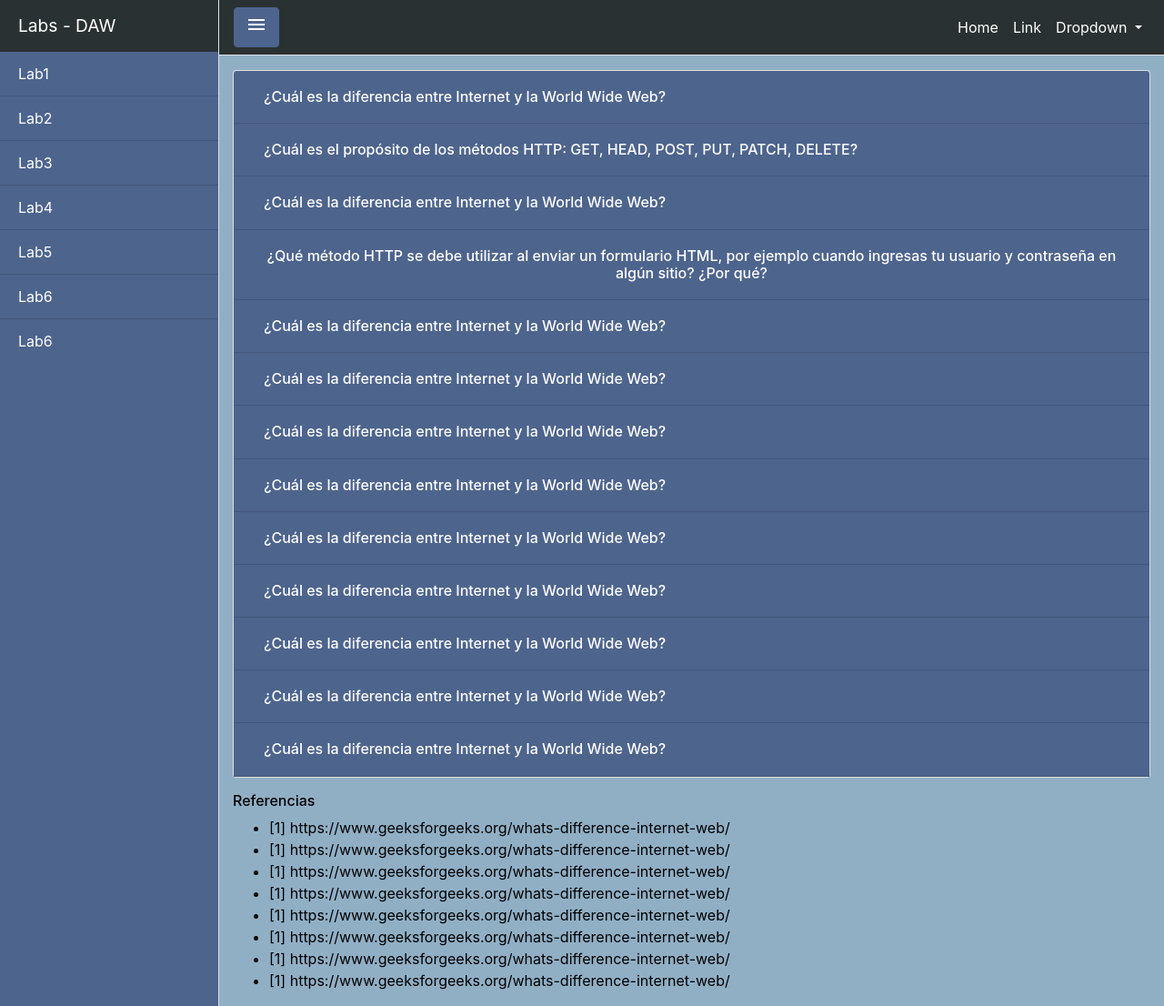
After one commit to A01207490/Bloque-1, a PHP site: page /lab1.html in a window 1280 px wide. The commit adds this page. Shown: the whole page at 91% size. Run offline with PHP 8.4, Linux system fonts and the light colour scheme.

Commit message:
Avance lab1

```diff
--- /dev/null
+++ b/lab1.html
@@ -0,0 +1,311 @@
+<!DOCTYPE html>
+<html lang="en">
+<head>
+  <meta charset="utf-8">
+  <meta name="viewport" content="width=device-width, initial-scale=1, shrink-to-fit=no">
+  <meta name="description" content="">
+  <meta name="author" content="">
+  <title>Labs - DAW</title>
+  <!-- Custom SASS for this template -->
+  <link href="main.css" rel="stylesheet">
+  <!-- Google Material Icons -->
+  <link href="https://fonts.googleapis.com/icon?family=Material+Icons" rel="stylesheet">
+</head>
+
+<body>
+  <div class="d-flex bg-info" id="wrapper">
+
+    <!-- Sidebar -->
+    <div class="bg-secondary border-right" id="sidebar-wrapper">
+      <div class="sidebar-heading bg-primary text-light">Labs - DAW</div>
+      <div class="list-group list-group-flush">
+        <a href="#" class="list-group-item list-group-item-action bg-secondary text-light">Lab1</a>
+        <a href="#" class="list-group-item list-group-item-action bg-secondary text-light">Lab2</a>
+        <a href="#" class="list-group-item list-group-item-action bg-secondary text-light">Lab3</a>
+        <a href="#" class="list-group-item list-group-item-action bg-secondary text-light">Lab4</a>
+        <a href="#" class="list-group-item list-group-item-action bg-secondary text-light">Lab5</a>
+        <a href="#" class="list-group-item list-group-item-action bg-secondary text-light">Lab6</a>
+        <a href="#" class="list-group-item list-group-item-action bg-secondary text-light">Lab6</a>
+      </div>
+    </div>
+    <!-- /#sidebar-wrapper -->
+
+    <!-- Page Content -->
+    <div id="page-content-wrapper">
+
+      <nav class="navbar navbar-expand-lg navbar-light bg-primary border-bottom">
+        <button class="btn btn-secondary" id="menu-toggle"><i class="material-icons icon-light">menu</i></button>
+
+        <button class="navbar-toggler" type="button" data-toggle="collapse" data-target="#navbarSupportedContent" aria-controls="navbarSupportedContent" aria-expanded="false" aria-label="Toggle navigation">
+          <span class="navbar-toggler-icon"></span>
+        </button>
+
+        <div class="collapse navbar-collapse" id="navbarSupportedContent">
+          <ul class="navbar-nav ml-auto mt-2 mt-lg-0">
+            <li class="nav-item active">
+              <a class="nav-link text-light" href="#">Home <span class="sr-only">(current)</span></a>
+            </li>
+            <li class="nav-item">
+              <a class="nav-link text-light" href="#">Link</a>
+            </li>
+            <li class="nav-item dropdown">
+              <a class="nav-link dropdown-toggle text-light" href="#" id="navbarDropdown" role="button" data-toggle="dropdown" aria-haspopup="true" aria-expanded="false">
+                Dropdown
+              </a>
+              <div class="dropdown-menu dropdown-menu-right bg-secondary text-light" aria-labelledby="navbarDropdown">
+                <a class="dropdown-item text-light" href="#">Action</a>
+                <a class="dropdown-item text-light" href="#">Another action</a>
+                <div class="dropdown-divider"></div>
+                <a class="dropdown-item text-light" href="#">Something else here</a>
+              </div>
+            </li>
+          </ul>
+        </div>
+      </nav>
+
+      <div class="container-fluid bg-info text-light">
+        <p></p>
+
+        <div id="accordion">
+          <div class="card">
+
+            <!-- Card Header -->
+            <div class="card-header bg-secondary text-light" id="heading01">
+              <button class="btn btn-link" data-toggle="collapse" data-target="#collapse01" aria-expanded="true" aria-controls="collapse01">
+                <h6 class="mb-0 text-light">¿Cuál es la diferencia entre Internet y la World Wide Web?</h6>
+              </button>
+            </div>
+            <!-- Card Content -->
+            <div id="collapse01" class="collapse" aria-labelledby="heading01" data-parent="#accordion">
+              <div class="card-body bg-info">
+                <p class="text-dark">El internet es una colección global de redes, mientras que la World Wide Web es una colección de información y datos que pueden ser accesados a través del internet.</p>
+              </div>
+            </div>
+
+            <!-- Card Header -->
+            <div class="card-header bg-secondary text-light" id="heading01">
+              <button class="btn btn-link" data-toggle="collapse" data-target="#collapse02" aria-expanded="true" aria-controls="collapse02">
+                <h6 class="mb-0 text-light">¿Cuál es el propósito de los métodos HTTP: GET, HEAD, POST, PUT, PATCH, DELETE?</h6>
+              </button>
+            </div>
+            <!-- Card Content -->
+            <div id="collapse02" class="collapse" aria-labelledby="heading01" data-parent="#accordion">
+              <div class="card-body bg-info">
+                <p class="text-dark">
+                  <ul class="text-dark">
+                    <li>
+                      GET: este método es utilizado para recuperar información de un servidor usando un URL. Es el método principal usado para recuperar documentos.
+                    </li>
+                    <li>
+                      HEAD: este método es similar al GET, pero el servidor responde solo con los encabezados y sin el cuerpo.
+                    </li>
+                    <li>
+                      POST: este método se usa cuando se quiere enviar datos al servidor, por ejemplo, la actualización de archivo.
+                    </li>
+                    <li>
+                      PUT: se utiliza para solicitarle al servidor que almacene el cuerpo proporcionado en la ubicación especificada por el URL provisto.
+                    </li>
+                    <li>
+                      PATCH: este método es similar al put, pero difiere en que solamente se realiza una actualización parcial del cuerpo.
+                    </li>
+                    <li>
+                      DELETE: se usa para solicitarle al servidor que elimine un archivo en la ubicación especificada por el URL provisto.
+                    </li>
+                  </ul>
+                </p>
+              </div>
+            </div>
+
+            <!-- Card Header -->
+            <div class="card-header bg-secondary text-light" id="heading01">
+              <button class="btn btn-link" data-toggle="collapse" data-target="#collapse03" aria-expanded="true" aria-controls="collapse03">
+                <h6 class="mb-0 text-light">¿Cuál es la diferencia entre Internet y la World Wide Web?</h6>
+              </button>
+            </div>
+            <!-- Card Content -->
+            <div id="collapse03" class="collapse" aria-labelledby="heading01" data-parent="#accordion">
+              <div class="card-body bg-info">
+                <p class="text-dark">El internet es una colección global de redes, mientras que la World Wide Web es una colección de información y datos que pueden ser accesados a través del internet.</p>
+              </div>
+            </div>
+
+
+            <!-- Card Header -->
+            <div class="card-header bg-secondary text-light" id="heading01">
+              <button class="btn btn-link" data-toggle="collapse" data-target="#collapse04" aria-expanded="true" aria-controls="collapse04">
+                <h6 class="mb-0 text-light">¿Qué método HTTP se debe utilizar al enviar un formulario HTML, por ejemplo cuando ingresas tu usuario y contraseña en algún sitio? ¿Por qué?</h6>
+              </button>
+            </div>
+            <!-- Card Content -->
+            <div id="collapse04" class="collapse" aria-labelledby="heading01" data-parent="#accordion">
+              <div class="card-body bg-info">
+                <p class="text-dark">El internet es una colección global de redes, mientras que la World Wide Web es una colección de información y datos que pueden ser accesados a través del internet.</p>
+              </div>
+            </div>
+
+
+            <!-- Card Header -->
+            <div class="card-header bg-secondary text-light" id="heading01">
+              <button class="btn btn-link" data-toggle="collapse" data-target="#collapse045" aria-expanded="true" aria-controls="collapse045">
+                <h6 class="mb-0 text-light">¿Cuál es la diferencia entre Internet y la World Wide Web?</h6>
+              </button>
+            </div>
+            <!-- Card Content -->
+            <div id="collapse045" class="collapse" aria-labelledby="heading01" data-parent="#accordion">
+              <div class="card-body bg-info">
+                <p class="text-dark">El internet es una colección global de redes, mientras que la World Wide Web es una colección de información y datos que pueden ser accesados a través del internet.</p>
+              </div>
+            </div>
+
+
+            <!-- Card Header -->
+            <div class="card-header bg-secondary text-light" id="heading01">
+              <button class="btn btn-link" data-toggle="collapse" data-target="#collapse05" aria-expanded="true" aria-controls="collapse05">
+                <h6 class="mb-0 text-light">¿Cuál es la diferencia entre Internet y la World Wide Web?</h6>
+              </button>
+            </div>
+            <!-- Card Content -->
+            <div id="collapse05" class="collapse" aria-labelledby="heading01" data-parent="#accordion">
+              <div class="card-body bg-info">
+                <p class="text-dark">El internet es una colección global de redes, mientras que la World Wide Web es una colección de información y datos que pueden ser accesados a través del internet.</p>
+              </div>
+            </div>
+
+
+            <!-- Card Header -->
+            <div class="card-header bg-secondary text-light" id="heading01">
+              <button class="btn btn-link" data-toggle="collapse" data-target="#collapse06" aria-expanded="true" aria-controls="collapse06">
+                <h6 class="mb-0 text-light">¿Cuál es la diferencia entre Internet y la World Wide Web?</h6>
+              </button>
+            </div>
+            <!-- Card Content -->
+            <div id="collapse06" class="collapse" aria-labelledby="heading01" data-parent="#accordion">
+              <div class="card-body bg-info">
+                <p class="text-dark">El internet es una colección global de redes, mientras que la World Wide Web es una colección de información y datos que pueden ser accesados a través del internet.</p>
+              </div>
+            </div>
+
+
+            <!-- Card Header -->
+            <div class="card-header bg-secondary text-light" id="heading01">
+              <button class="btn btn-link" data-toggle="collapse" data-target="#collapse07" aria-expanded="true" aria-controls="collapse07">
+                <h6 class="mb-0 text-light">¿Cuál es la diferencia entre Internet y la World Wide Web?</h6>
+              </button>
+            </div>
+            <!-- Card Content -->
+            <div id="collapse07" class="collapse" aria-labelledby="heading01" data-parent="#accordion">
+              <div class="card-body bg-info">
+                <p class="text-dark">El internet es una colección global de redes, mientras que la World Wide Web es una colección de información y datos que pueden ser accesados a través del internet.</p>
+              </div>
+            </div>
+
+
+            <!-- Card Header -->
+            <div class="card-header bg-secondary text-light" id="heading01">
+              <button class="btn btn-link" data-toggle="collapse" data-target="#collapse08" aria-expanded="true" aria-controls="collapse08">
+                <h6 class="mb-0 text-light">¿Cuál es la diferencia entre Internet y la World Wide Web?</h6>
+              </button>
+            </div>
+            <!-- Card Content -->
+            <div id="collapse08" class="collapse" aria-labelledby="heading01" data-parent="#accordion">
+              <div class="card-body bg-info">
+                <p class="text-dark">El internet es una colección global de redes, mientras que la World Wide Web es una colección de información y datos que pueden ser accesados a través del internet.</p>
+              </div>
+            </div>
+
+            <!-- Card Header -->
+            <div class="card-header bg-secondary text-light" id="heading01">
+              <button class="btn btn-link" data-toggle="collapse" data-target="#collapse09" aria-expanded="true" aria-controls="collapse09">
+                <h6 class="mb-0 text-light">¿Cuál es la diferencia entre Internet y la World Wide Web?</h6>
+              </button>
+            </div>
+            <!-- Card Content -->
+            <div id="collapse09" class="collapse" aria-labelledby="heading01" data-parent="#accordion">
+              <div class="card-body bg-info">
+                <p class="text-dark">El internet es una colección global de redes, mientras que la World Wide Web es una colección de información y datos que pueden ser accesados a través del internet.</p>
+              </div>
+            </div>
+
+            <!-- Card Header -->
+            <div class="card-header bg-secondary text-light" id="heading01">
+              <button class="btn btn-link" data-toggle="collapse" data-target="#collapse10" aria-expanded="true" aria-controls="collapse10">
+                <h6 class="mb-0 text-light">¿Cuál es la diferencia entre Internet y la World Wide Web?</h6>
+              </button>
+            </div>
+            <!-- Card Content -->
+            <div id="collapse10" class="collapse" aria-labelledby="heading01" data-parent="#accordion">
+              <div class="card-body bg-info">
+                <p class="text-dark">El internet es una colección global de redes, mientras que la World Wide Web es una colección de información y datos que pueden ser accesados a través del internet.</p>
+              </div>
+            </div>
+
+            <!-- Card Header -->
+            <div class="card-header bg-secondary text-light" id="heading01">
+              <button class="btn btn-link" data-toggle="collapse" data-target="#collapse11" aria-expanded="true" aria-controls="collapse11">
+                <h6 class="mb-0 text-light">¿Cuál es la diferencia entre Internet y la World Wide Web?</h6>
+              </button>
+            </div>
+            <!-- Card Content -->
+            <div id="collapse11" class="collapse" aria-labelledby="heading01" data-parent="#accordion">
+              <div class="card-body bg-info">
+                <p class="text-dark">El internet es una colección global de redes, mientras que la World Wide Web es una colección de información y datos que pueden ser accesados a través del internet.</p>
+              </div>
+            </div>
+
+            <!-- Card Header -->
+            <div class="card-header bg-secondary text-light" id="heading01">
+              <button class="btn btn-link" data-toggle="collapse" data-target="#collapse12" aria-expanded="true" aria-controls="collapse12">
+                <h6 class="mb-0 text-light">¿Cuál es la diferencia entre Internet y la World Wide Web?</h6>
+              </button>
+            </div>
+            <!-- Card Content -->
+            <div id="collapse12" class="collapse" aria-labelledby="heading01" data-parent="#accordion">
+              <div class="card-body bg-info">
+                <p class="text-dark">El internet es una colección global de redes, mientras que la World Wide Web es una colección de información y datos que pueden ser accesados a través del internet.</p>
+              </div>
+            </div>
+
+
+          </div>
+        </div>
+
+        <p class="text-dark">
+          <h6 class="text-dark">Referencias</h6>
+          <ul class="text-dark">
+            <li>[1] https://www.geeksforgeeks.org/whats-difference-internet-web/</li>
+            <li>[1] https://www.geeksforgeeks.org/whats-difference-internet-web/</li>
+            <li>[1] https://www.geeksforgeeks.org/whats-difference-internet-web/</li>
+            <li>[1] https://www.geeksforgeeks.org/whats-difference-internet-web/</li>
+            <li>[1] https://www.geeksforgeeks.org/whats-difference-internet-web/</li>
+            <li>[1] https://www.geeksforgeeks.org/whats-difference-internet-web/</li>
+            <li>[1] https://www.geeksforgeeks.org/whats-difference-internet-web/</li>
+            <li>[1] https://www.geeksforgeeks.org/whats-difference-internet-web/</li>
+
+          </ul>
+        </p>
+
+      </div>
+
+    </div>
+  </div>
+  <!-- /#page-content-wrapper -->
+
+</div>
+<!-- /#wrapper -->
+
+<!-- Bootstrap core JavaScript -->
+<script src="https://code.jquery.com/jquery-3.3.1.slim.min.js" integrity="sha384-q8i/X+965DzO0rT7abK41JStQIAqVgRVzpbzo5smXKp4YfRvH+8abtTE1Pi6jizo" crossorigin="anonymous"></script>
+<script src="https://cdnjs.cloudflare.com/ajax/libs/popper.js/1.14.3/umd/popper.min.js" integrity="sha384-ZMP7rVo3mIykV+2+9J3UJ46jBk0WLaUAdn689aCwoqbBJiSnjAK/l8WvCWPIPm49" crossorigin="anonymous"></script>
+<script src="https://stackpath.bootstrapcdn.com/bootstrap/4.1.3/js/bootstrap.min.js" integrity="sha384-ChfqqxuZUCnJSK3+MXmPNIyE6ZbWh2IMqE241rYiqJxyMiZ6OW/JmZQ5stwEULTy" crossorigin="anonymous"></script>
+
+<!-- Menu Toggle Script -->
+<script>
+  $("#menu-toggle").click(function(e) {
+    e.preventDefault();
+    $("#wrapper").toggleClass("toggled");
+  });
+</script>
+
+</body>
+
+</html>
--- a/main.scss
+++ b/main.scss
@@ -1,7 +1,28 @@
 // Custom.scss
+// Subdued & Professional
+$mist:           #90AFC5;
+$stone:          #336B87;
+$shadow:         #2A3132;
+$autum_foliage:  #763626;
+// Berry Blues
+$midnight_blue:  #1E1F26;
+$indigo_ink:     #4D648D;
+$blueberry:      #D0E1F9;
+$Periwinkle:     #D0E1F9;
+
+$light:          #FFFFFF;
+$dark:           #000000;
+
+i.icon-light {
+  color:         $light;
+}
+
 $theme-colors: (
-    "primary": #3beb84,
-    "secondary": #f886c9
+  "primary":     $shadow,
+  "secondary":   $indigo_ink,
+  "info":        $mist,
+  "light":       $light,
+  "dark":        $dark
 );
 
 body {
@@ -50,6 +71,10 @@ body {
   }
 
 
+
+
+
+// Custom.scss
+
 // Option A: Include all of Bootstrap
-
 @import "node_modules/bootstrap/scss/bootstrap";
```
Also changed, not shown: index.html (deleted, +0 -100 lines), main.css, 1 other file.
